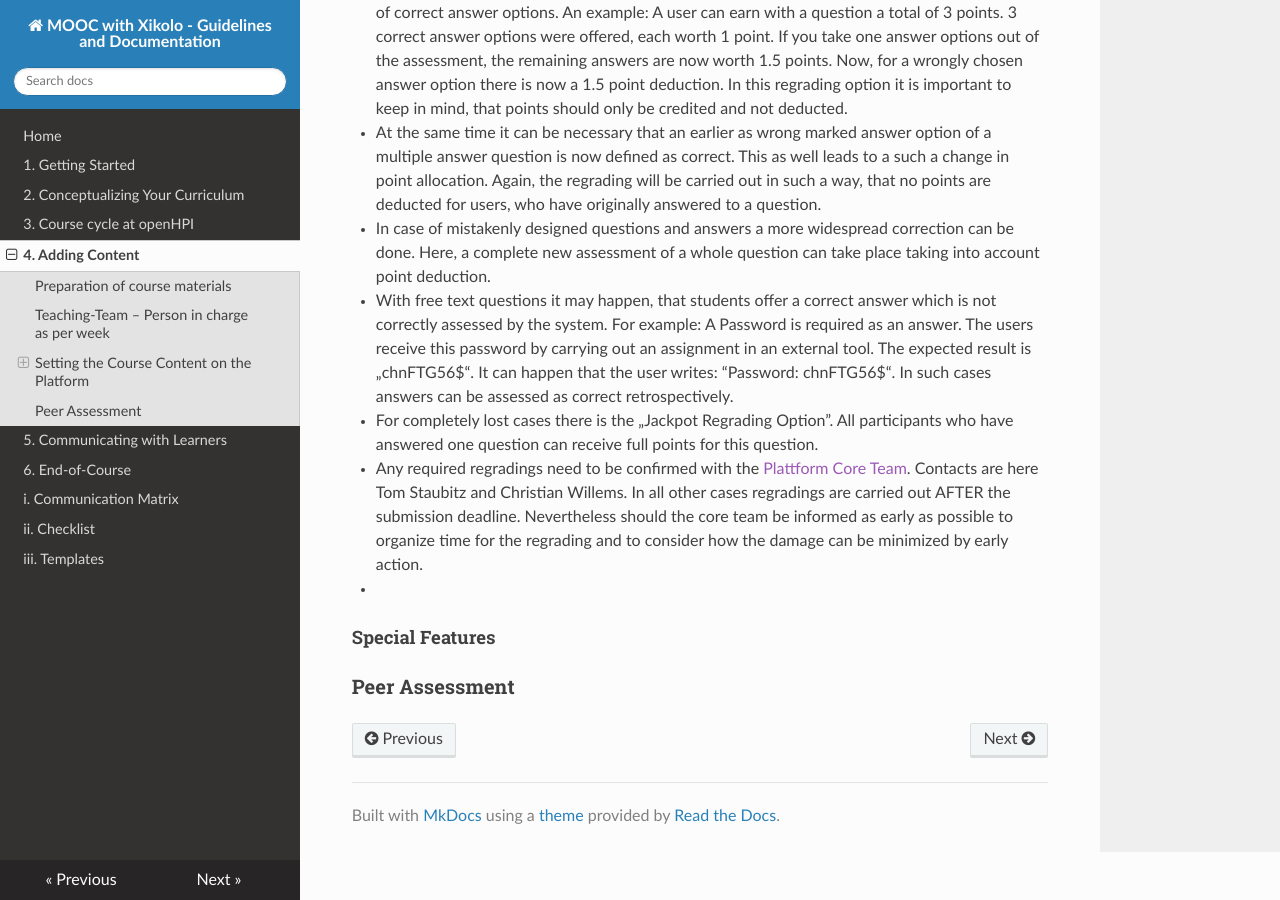
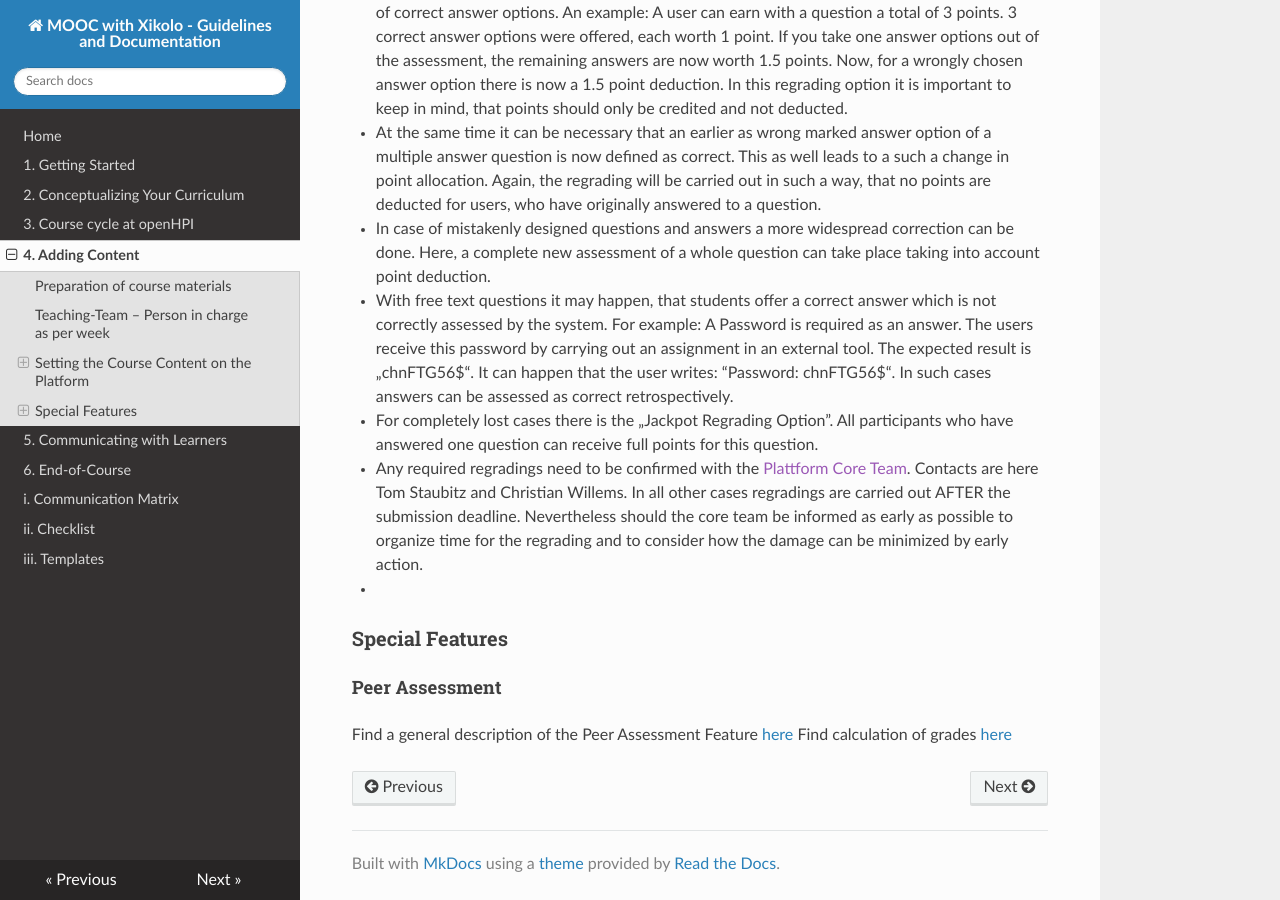
Before and after one commit to openHPI/TeachingTeamGuidelines, an MkDocs documentation site: the page built from docs/04_adding-content.md, in a window 1280 px wide and 900 px high, scrolled down 8820 px. Built offline with MkDocs 1.6.1, drawn with Linux system fonts in a browser that asks for light colours; nearby versions of some CDN libraries; old or Windows-style settings are respelled for this version of MkDocs.

Commit message:
Update 04_adding-content.md

```diff
--- a/docs/04_adding-content.md
+++ b/docs/04_adding-content.md
@@ -172,5 +172,7 @@ You can deal with those problems as follows:
  - Any required regradings need to be confirmed with the [Plattform Core Team](). Contacts are here Tom Staubitz and Christian Willems. In all other cases regradings are carried out AFTER the submission deadline. Nevertheless should the core team be informed as early as possible to organize time for the regrading and to consider how the damage can be minimized by early action.
  -
 
-#### Special Features ####
-### Peer Assessment ###
+### Special Features ###
+#### Peer Assessment ####
+Find a general description of the Peer Assessment Feature [here](https://open.hpi.de/pages/p_a)
+Find calculation of grades [here](https://open.hpi.de/pages/p_a_grading)
```
